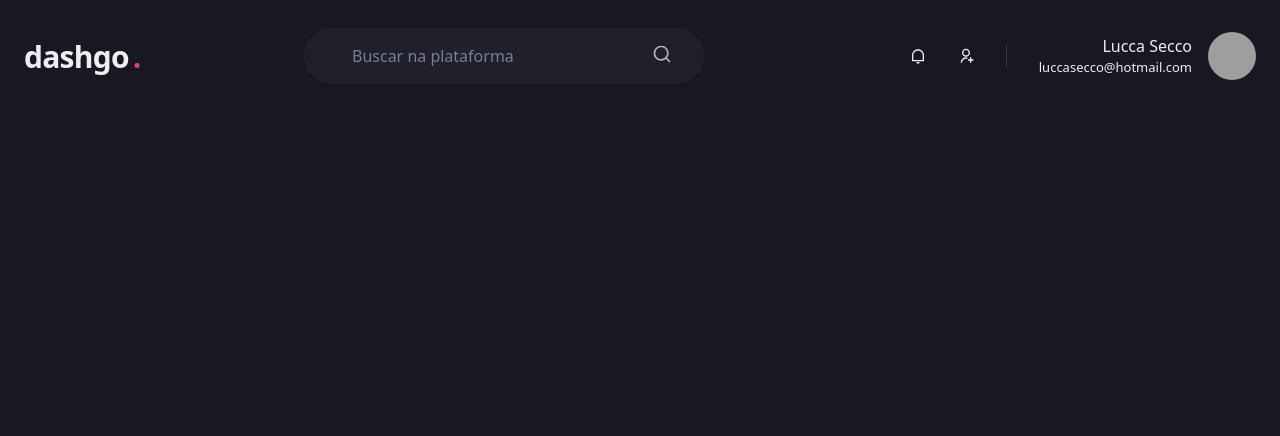
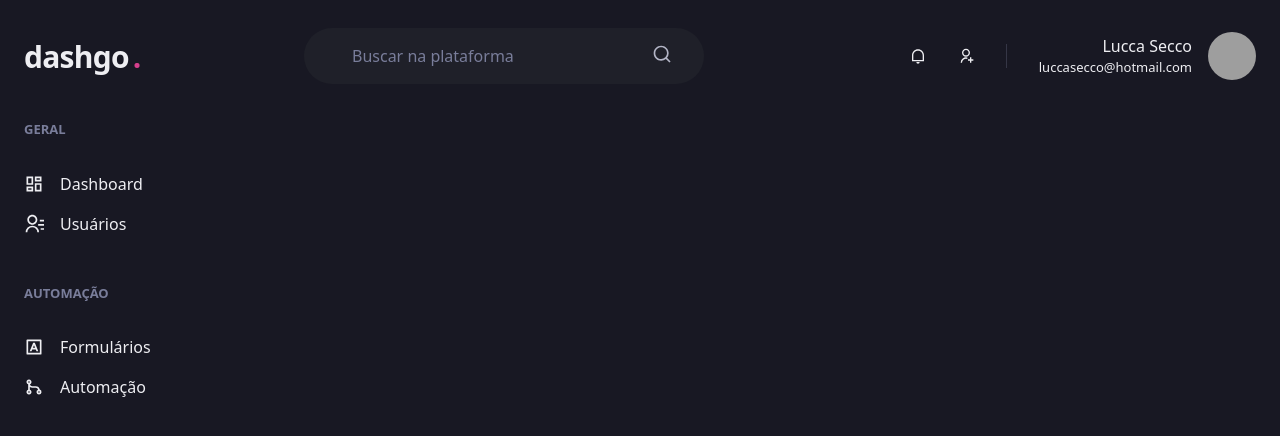
Before and after one commit to luccasecco/dashgo, a Next.js app: page /dashboard in a window 1280 px wide. Shown: the top 436 px of the page. Built offline with nearby package versions, Linux system fonts and the light colour scheme; grey boxes are pictures that could not be loaded.

Commit message:
add sidebar

```diff
--- /dev/null
+++ b/src/components/Sidebar.tsx
@@ -0,0 +1,52 @@
+import { Box, Stack, Text, Link, Icon } from "@chakra-ui/react";
+import { RiContactsLine, RiDashboardLine, RiGitMergeLine, RiInputMethodLine } from "react-icons/ri";
+
+export function Sidebar() {
+  return (
+    <Box as="aside" w="64" mr="8">
+      <Stack spacing={12} align="flex-start">
+        <Box>
+          <Text
+            fontWeight="bold"
+            fontSize="small"
+            color="gray.400"
+          >
+            GERAL
+          </Text>
+          <Stack spacing={4} mt="8" align="stretch">
+            <Link  display="flex" alignItems="center">
+              <Icon as={RiDashboardLine} fontSize="20" />
+              <Text ml="4" fontWeight="medium">Dashboard</Text>
+            </Link>
+
+            <Link  display="flex" alignItems="center">
+              <Icon as={RiContactsLine} fontSize="20" />
+              <Text ml="4" fontWeight="medium">Usuários</Text>
+            </Link>
+          </Stack>
+        </Box>
+
+        <Box>
+          <Text
+            fontWeight="bold"
+            fontSize="small"
+            color="gray.400"
+          >
+            AUTOMAÇÃO
+          </Text>
+          <Stack spacing={4} mt="8" align="stretch">
+            <Link  display="flex" alignItems="center">
+              <Icon as={RiInputMethodLine} fontSize="20" />
+              <Text ml="4" fontWeight="medium">Formulários</Text>
+            </Link>
+
+            <Link  display="flex" alignItems="center">
+              <Icon as={RiGitMergeLine} fontSize="20" />
+              <Text ml="4" fontWeight="medium">Automação</Text>
+            </Link>
+          </Stack>
+        </Box>
+      </Stack>
+    </Box>
+  )
+}
--- a/src/pages/dashboard.tsx
+++ b/src/pages/dashboard.tsx
@@ -1,7 +1,21 @@
+import { Flex } from "@chakra-ui/react";
 import { Header } from "../components/Header";
+import { Sidebar } from "../components/Sidebar";
 
 export default function Dashboard() {
   return (
-    <Header />
+    <Flex direction="column" h="100vh">
+      <Header />
+
+      <Flex
+        w="100%"
+        my="6"
+        maxWidth={1480}
+        mx="auto"
+        px="6"
+      >
+        <Sidebar />
+      </Flex>
+    </Flex>
   )
 }
```
